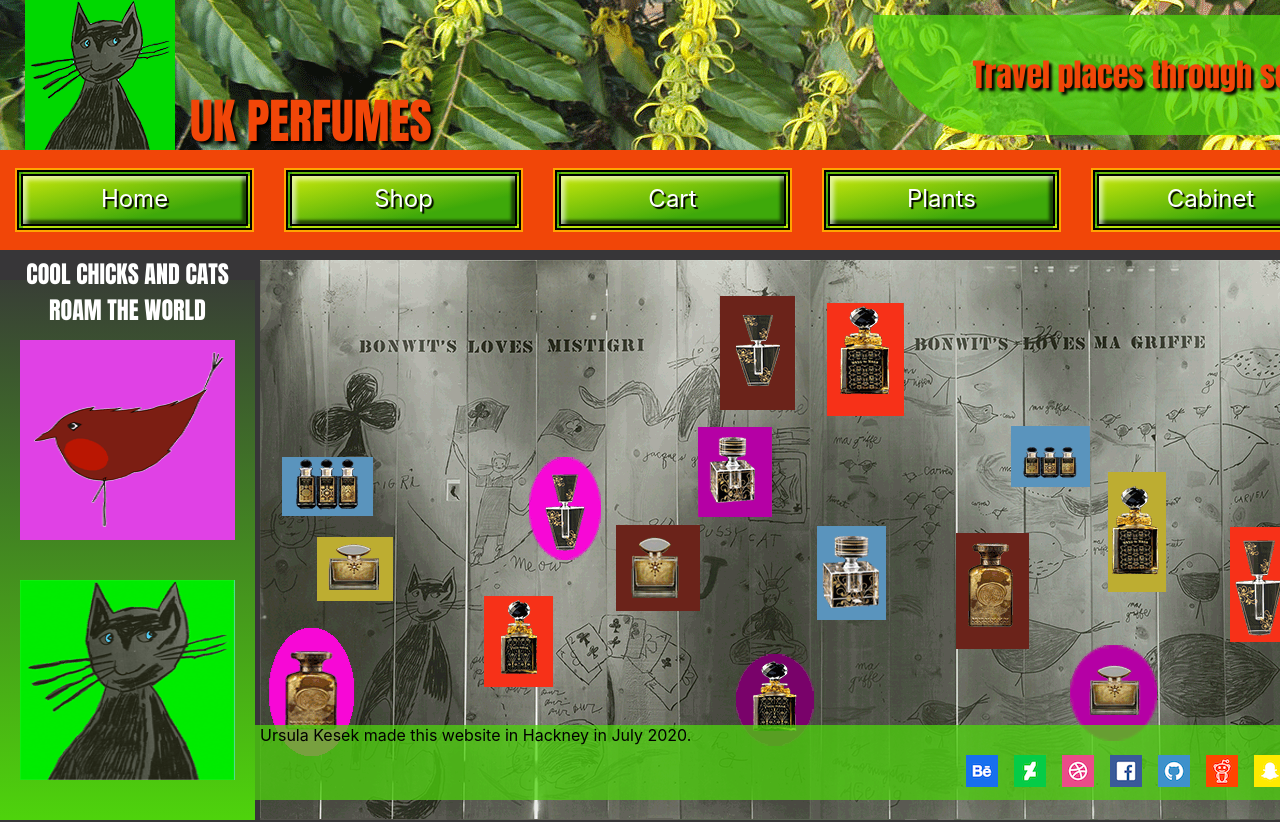
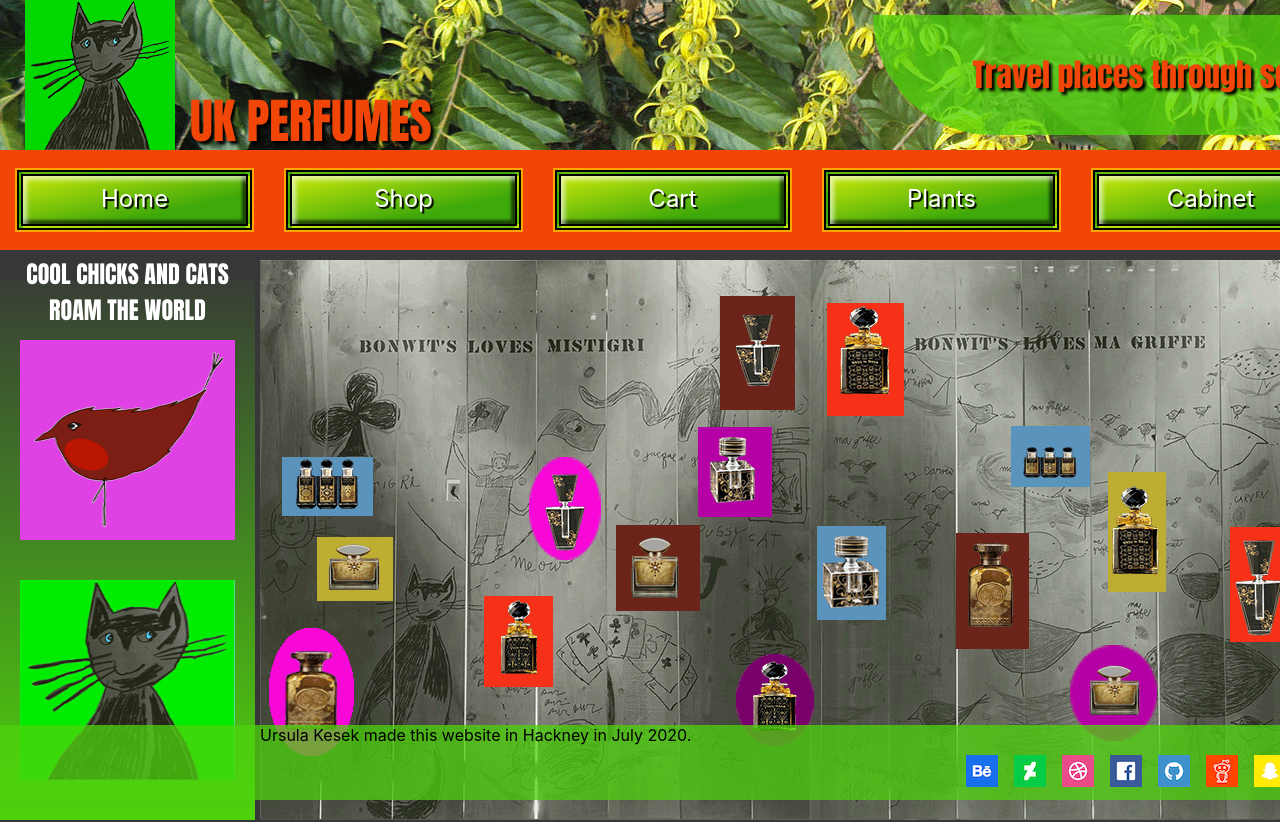
Before and after one commit to GiacomoSorbi/UrsulaKesek-module-ii, a React (Create React App) app: page / in a window 1280 px wide. Shown: the top 822 px of the page. Built offline with nearby package versions, Linux system fonts and the light colour scheme.

Commit message:
edited z-index

```diff
--- a/src/pages/HomePage/HomePage.css
+++ b/src/pages/HomePage/HomePage.css
@@ -13,7 +13,7 @@
   flex-direction: column;
   height: 570px;
   width: 300px;
-  z-index: 1;
+  z-index: 0;
   background: linear-gradient(rgb(55, 54, 56), rgb(78, 211, 12));
 }
 .box3 {
@@ -93,7 +93,7 @@ h2.hph2 {
     flex-direction: column;
     height: 570px;
     width: 150px;
-    z-index: 1;
+    z-index: 0;
     background: linear-gradient(rgb(55, 54, 56), rgb(78, 211, 12));
   }
   .bubble {
```
